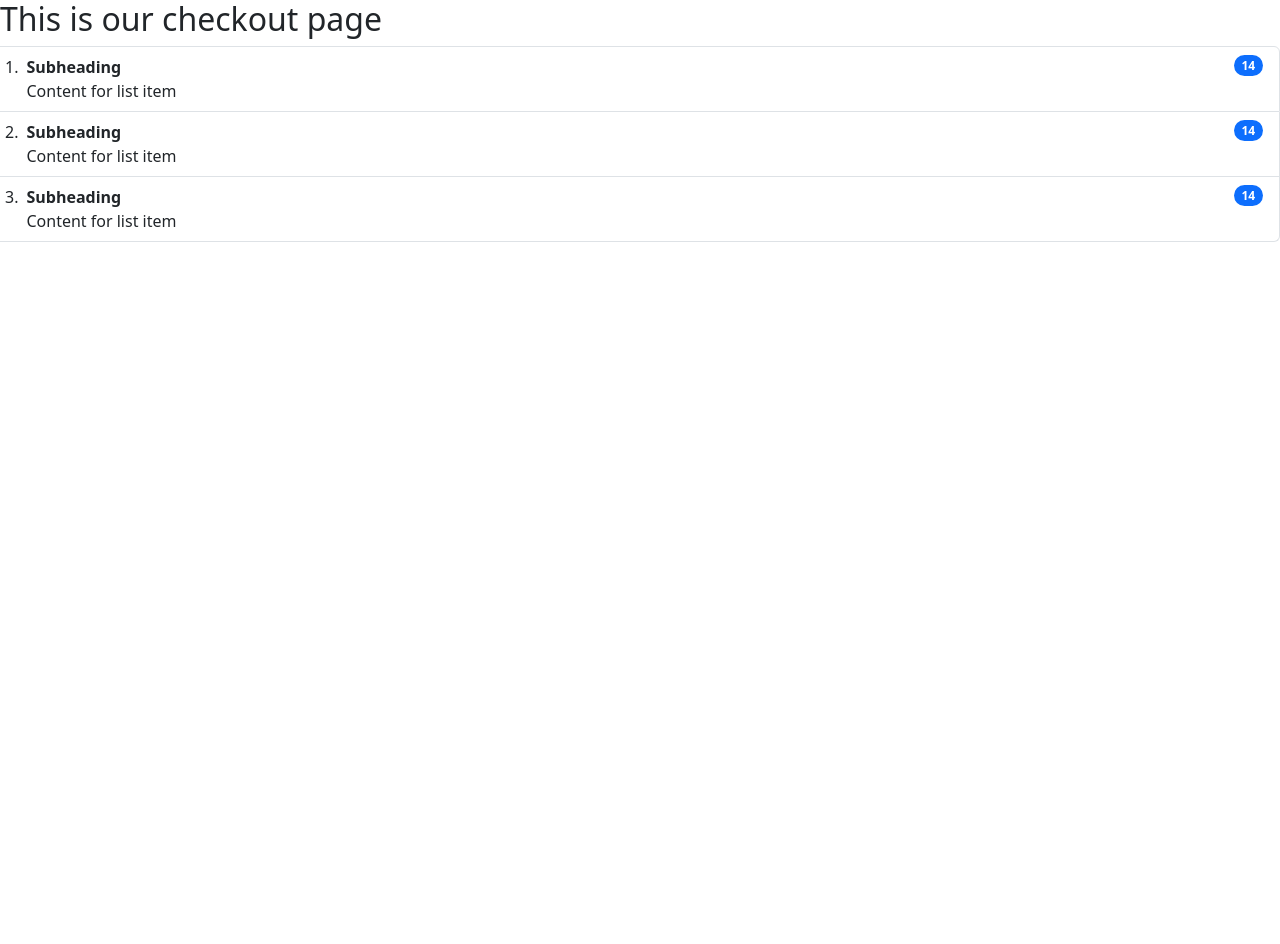
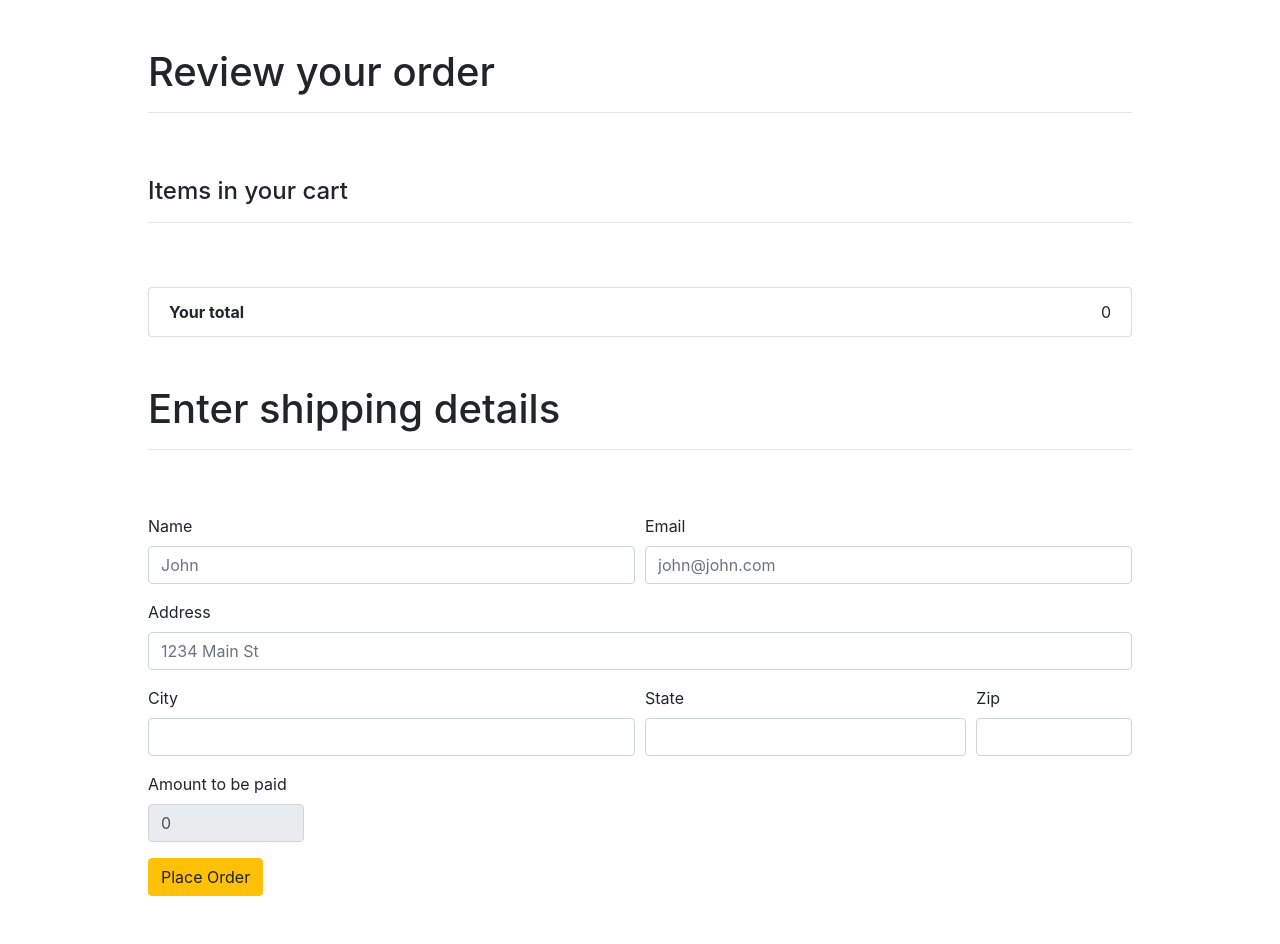
Before and after one commit to deep121agra/djangoecom, a Django app: page /checkout/ in a window 1280 px wide. Before the commit the page ends 242 px from the top, so only its background shows below. Run offline with Django 5.2, Linux system fonts and the light colour scheme; some libraries are stand-ins or nearby versions.

Commit message:
Updated content with latest changes

```diff
--- a/shop/admin.py
+++ b/shop/admin.py
@@ -1,5 +1,6 @@
 from django.contrib import admin
-from .models import Products
+from .models import Products, Order
 # Register your models here.
 # our superuser is admin and password is superuser
 admin.site.register(Products)
+admin.site.register(Order)
--- a/shop/templates/shop/checkout.html
+++ b/shop/templates/shop/checkout.html
@@ -1,50 +1,160 @@
 <!DOCTYPE html>
 <html lang="en">
   <head>
+    <script
+      src="https://code.jquery.com/jquery-3.4.1.min.js"
+      integrity="sha256-CSXorXvZcTkaix6Yvo6HppcZGetbYMGWSFlBw8HfCJo="
+      crossorigin="anonymous"
+    ></script>
     <meta charset="UTF-8" />
     <meta name="viewport" content="width=device-width, initial-scale=1.0" />
+    <meta http-equiv="X-UA-Compatible" content="ie=edge" />
     <link
-      href="https://cdn.jsdelivr.net/npm/bootstrap@5.3.3/dist/css/bootstrap.min.css"
       rel="stylesheet"
+      href="https://stackpath.bootstrapcdn.com/bootstrap/4.3.1/css/bootstrap.min.css"
+      integrity="sha384-ggOyR0iXCbMQv3Xipma34MD+dH/1fQ784/j6cY/iJTQUOhcWr7x9JvoRxT2MZw1T"
+      crossorigin="anonymous"
     />
+
     <title>Document</title>
   </head>
   <body>
-    <h2>This is our checkout page</h2>
-    <div class="contanier">
-      <div class="col-md-12">
-        <div class="row">
-          <ol class="list-group list-group-numbered">
-            <li
-              class="list-group-item d-flex justify-content-between align-items-start"
-            >
-              <div class="ms-2 me-auto">
-                <div class="fw-bold">Subheading</div>
-                Content for list item
+    <div class="container">
+      <div class="row m-5">
+        <div class="col-md-12">
+          <h1>Review your order</h1>
+          <hr />
+        </div>
+      </div>
+      <div class="row m-5">
+        <div class="col-md-12">
+          <h4>Items in your cart</h4>
+          <hr />
+        </div>
+      </div>
+      <div class="row m-5">
+        <div class="col-md-12">
+          <ul class="list-group" id="item_list"></ul>
+        </div>
+      </div>
+
+      <div class="row m-5">
+        <div class="col-md-12">
+          <h1>Enter shipping details</h1>
+          <hr />
+        </div>
+      </div>
+      <div class="row m-5">
+        <div class="col-md-12">
+          <form method="POST">
+            {% csrf_token %}
+            <input type="hidden" id="items" name="items" />
+            <div class="form-row">
+              <div class="form-group col-md-6">
+                <label for="inputEmail4">Name</label>
+                <input
+                  id="name"
+                  name="name"
+                  type="text"
+                  class="form-control"
+                  id="inputEmail4"
+                  placeholder="John"
+                />
               </div>
-              <span class="badge text-bg-primary rounded-pill">14</span>
-            </li>
-            <li
-              class="list-group-item d-flex justify-content-between align-items-start"
-            >
-              <div class="ms-2 me-auto">
-                <div class="fw-bold">Subheading</div>
-                Content for list item
+              <div class="form-group col-md-6">
+                <label for="inputPassword4">Email</label>
+                <input
+                  id="email"
+                  name="email"
+                  type="text"
+                  class="form-control"
+                  id="inputPassword4"
+                  placeholder="john@john.com"
+                />
               </div>
-              <span class="badge text-bg-primary rounded-pill">14</span>
-            </li>
-            <li
-              class="list-group-item d-flex justify-content-between align-items-start"
-            >
-              <div class="ms-2 me-auto">
-                <div class="fw-bold">Subheading</div>
-                Content for list item
+            </div>
+            <div class="form-group">
+              <label for="inputAddress">Address</label>
+              <input
+                id="address"
+                name="address"
+                type="text"
+                class="form-control"
+                id="inputAddress"
+                placeholder="1234 Main St"
+              />
+            </div>
+
+            <div class="form-row">
+              <div class="form-group col-md-6">
+                <label for="inputCity">City</label>
+                <input
+                  id="city"
+                  name="city"
+                  type="text"
+                  class="form-control"
+                  id="inputCity"
+                />
               </div>
-              <span class="badge text-bg-primary rounded-pill">14</span>
-            </li>
-          </ol>
+              <div class="form-group col-md-4">
+                <label for="inputState">State</label>
+                <input
+                  id="state"
+                  name="state"
+                  type="text"
+                  class="form-control"
+                  id="inputCity"
+                />
+              </div>
+              <div class="form-group col-md-2">
+                <label for="inputZip">Zip</label>
+                <input
+                  id="zipcode"
+                  name="zipcode"
+                  type="text"
+                  class="form-control"
+                  id="inputZip"
+                />
+              </div>
+              <div class="form-group col-md-2">
+                <label for="inputZip">Amount to be paid</label>
+                <input
+                  readonly=""
+                  type="text"
+                  class="form-control"
+                  id="total"
+                  name="total"
+                />
+              </div>
+            </div>
+
+            <button type="submit" class="btn btn-warning">Place Order</button>
+          </form>
         </div>
       </div>
     </div>
   </body>
+  <script type="text/javascript">
+    if (localStorage.getItem("cart") == null) {
+      var cart = {};
+    } else {
+      cart = JSON.parse(localStorage.getItem("cart"));
+    }
+    let total = 0;
+    for (item in cart) {
+      let name = cart[item][1];
+      let quantity = cart[item][0];
+      let price = cart[item][2];
+      total = total + cart[item][2];
+
+      itemString = `  <li class="list-group-item d-flex justify-content-between align-items-center">${quantity} of  ${name}     <span class="badge badge-warning badge-pill">${price}</span></li>`;
+
+      $("#item_list").append(itemString);
+    }
+    totalPrice = ` <li class ="list-group-item d-flex justify-content-between align-items-center"><b>Your total</b>
+  ${total}</li> `;
+    $("#total").val(total);
+    $("#item_list").append(totalPrice);
+    $("#items").val(JSON.stringify(cart));
+  </script>
 </html>
--- a/shop/views.py
+++ b/shop/views.py
@@ -1,5 +1,5 @@
 from django.shortcuts import render
-from .models import Products
+from .models import Products, Order
 from django.core.paginator import Paginator  # it is used for paginator
 # Create your views here.
 
@@ -29,4 +29,16 @@
 
 
 def checkout(request):
-    return render(request, 'shop/checkout.html', {})
+    if request.method == "POST":
+        items = request.POST.get('items', "")
+        name = request.POST.get('name', "")
+        email = request.POST.get('email', "")
+        address = request.POST.get('address', "")
+        city = request.POST.get('city', "")
+        state = request.POST.get('state', "")
+        zipcode = request.POST.get('zipcode', "")
+        order = Order(items=name, name=name, email=email,
+                      address=address, city=city, state=state, zipcode=zipcode)
+        order.save()
+
+    return render(request, 'shop/checkout.html')
```
Also changed, not shown: shop/models.py (+10 -0 lines), db.sqlite3, shop/migrations/0002_order.py (added).
